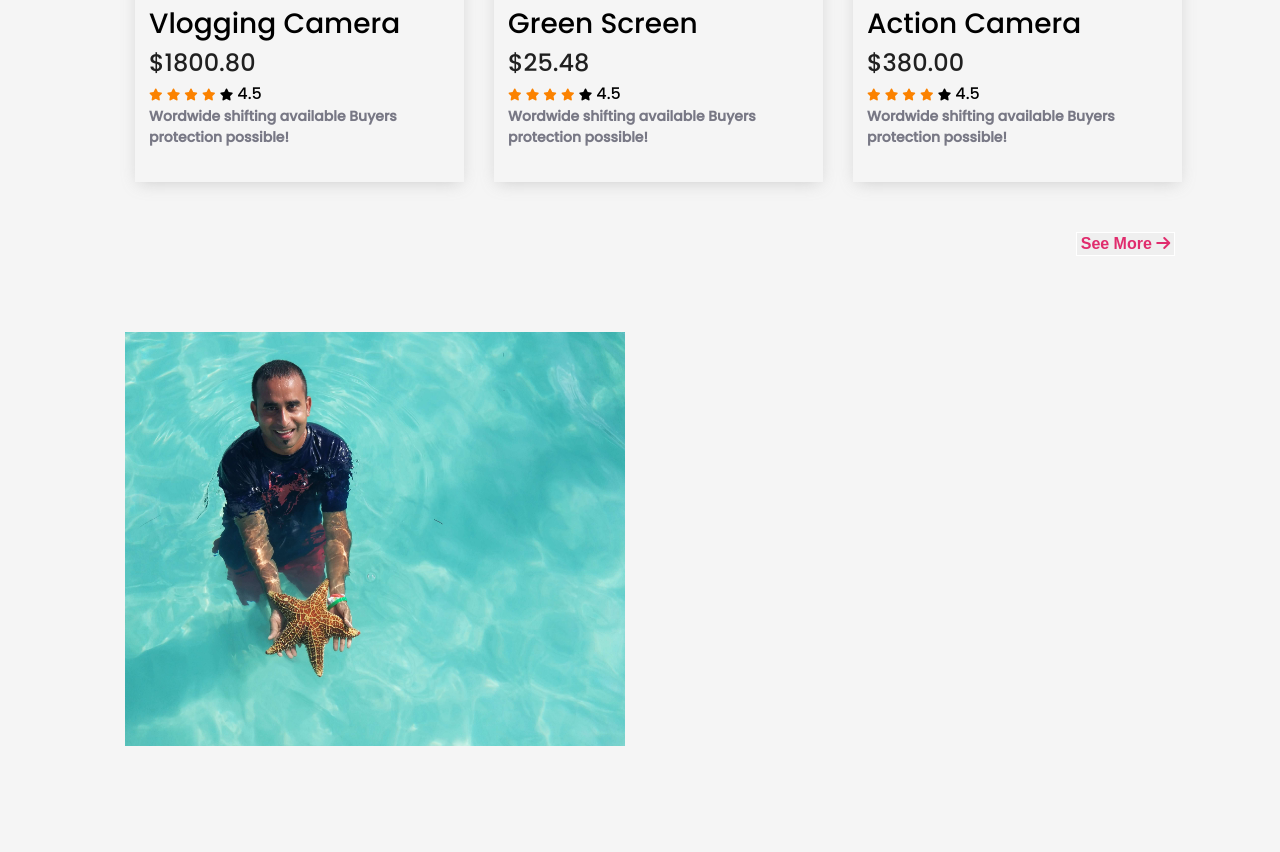
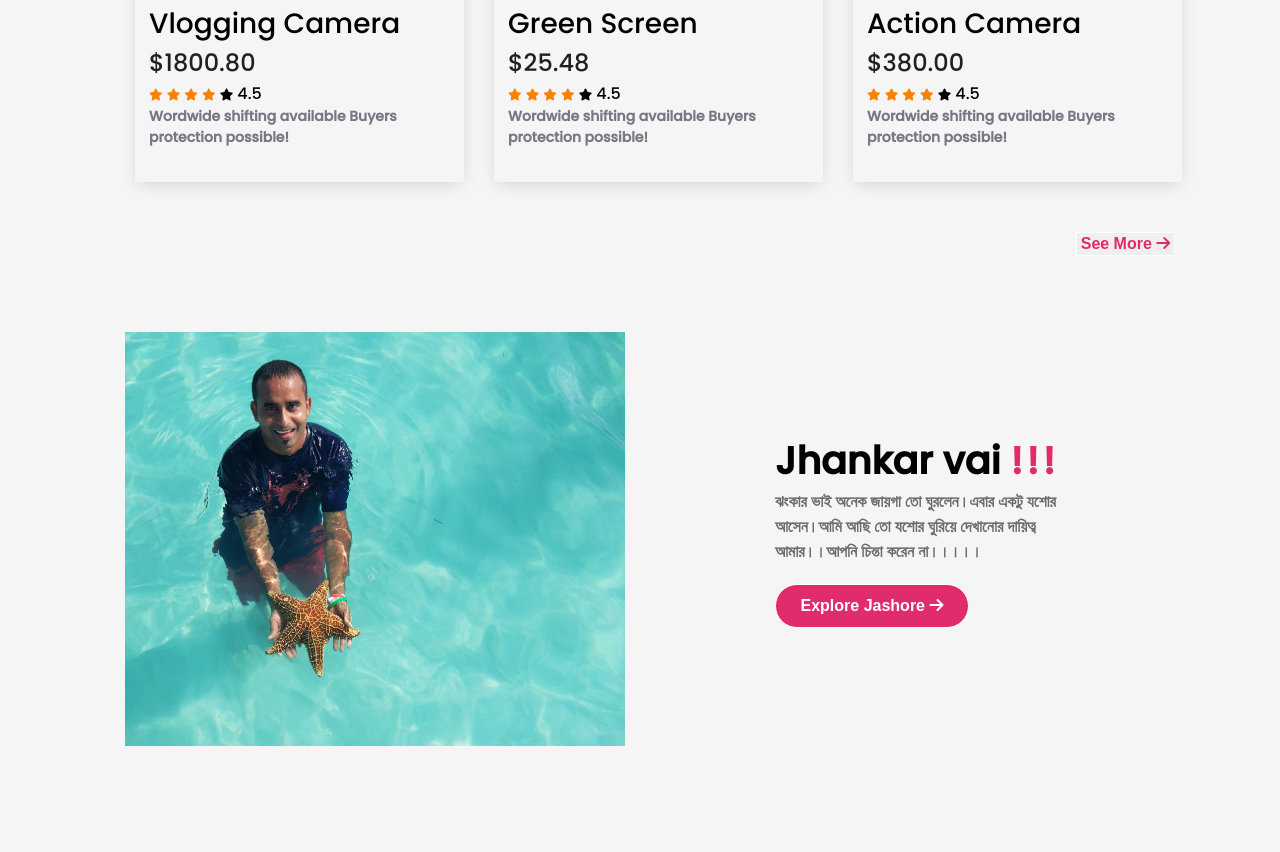
Before and after one commit to shoumikahmed/second-assignment-2022, a plain HTML site: page index.html in a window 1280 px wide. Shown: the part 2260-3112 px from the top of the page. Drawn offline with Linux system fonts and the light colour scheme.

Commit message:
button done

```diff
--- a/index.html
+++ b/index.html
@@ -36,7 +36,7 @@
                     <h1>Start your Journey as Influencer</h1>
                     <p>Find the format and specifications that fit your needs.Each type has a different look and
                         feel designed to help you achieve different goals.</p>
-                    <button type="button" class="button1">
+                    <button type="button" class="button">
                         <span>Preebook now</span>
                         <span>
                             <i class="fas fa-arrow-right"></i>
@@ -275,15 +275,24 @@
                     </span>
                 </button>
             </div>
-            <!-- jhankar vai star -->
+            <!-- jhankar vai start -->
             <div class="creative">
                 <div class="creative-photo">
                     <img src="images/star.jpg" alt="">
                 </div>
                 <div>
-                    <h1>Jhankar vai <span class="vai-special">!!!</span></h1>
+                    <h1 class="creative-title">Jhankar vai <span class="vai-special">!!!</span></h1>
+                    <p class="creative-detail">ঝংকার ভাই অনেক জায়গা তো ঘুরলেন।এবার একটু যশোর আসেন।আমি আছি তো যশোর
+                        ঘুরিয়ে দেখানোর দায়িত্ব আমার।।আপনি চিন্তা করেন না।।।।।</p>
+                    <button type="button" class="button3">
+                        <span>Explore Jashore</span>
+                        <span>
+                            <i class="fas fa-arrow-right"></i>
+                        </span>
+                    </button>
                 </div>
             </div>
+            <!-- jhankar vai end -->
         </section>
         <!-- footer section start -->
         <section>
--- a/styles/style.css
+++ b/styles/style.css
@@ -73,7 +73,7 @@ nav{
     font-size: 52px;
 }
 
-.influencer-detail>.button1{
+.influencer-detail>.button{
     color: white;
     background-color: #E02C6D;
     font-size: 16px;
@@ -87,7 +87,7 @@ nav{
     transition: ease-out 0.6s;
 
 }
-.button1:hover{
+.button:hover{
     box-shadow: inset 194px 0 0 0 cyan;
     cursor: pointer;
     color: black;
@@ -163,16 +163,23 @@ nav{
     margin-top: 50px;
     border: 1px solid white;
 }
+
+.fa-star{
+    font-size: 12px;
+}
+
+/* jahnkar vai style */
+
+.creative{
+    display: flex;
+    margin-bottom: -160px;
+}
 .creative-photo img{
     width: 500px;
     height: 414px;
     margin: 150px;
     margin-left: 20px;
 }
-.fa-star{
-    font-size: 12px;
-}
-
 
 .creative .vai-special{
     color: #E02C6D;
@@ -181,8 +188,39 @@ nav{
 .creative h1, .vaispecial{
     font-weight: bold;
     font-size: 38px;
+}
+.creative p{
+    font-weight: bold;
+    font-size: 16px;
+    color: #6C6C6C;
 
 }
+.creative .creative-title{
+    margin-top: 250px;
+}
+.button3{
+    color: white;
+    background-color: #E02C6D;
+    font-size: 16px;
+    font-weight: bold;
+    width: 194px;
+    height: 44px;
+    border: 1px solid;
+    border-radius: 41px;
+    margin-top: 20px;
+    box-shadow: inset 0 0 0 0 cyan;
+    transition: ease-out 0.6s;
+}
+
+.button3:hover{
+    box-shadow: inset 194px 0 0 0 cyan;
+    cursor: pointer;
+    color: black;
+}
+
+
+/* jhankar vai style end */
+
 
 /* footer section style */
 
```
Also changed, not shown: 1 other file.
